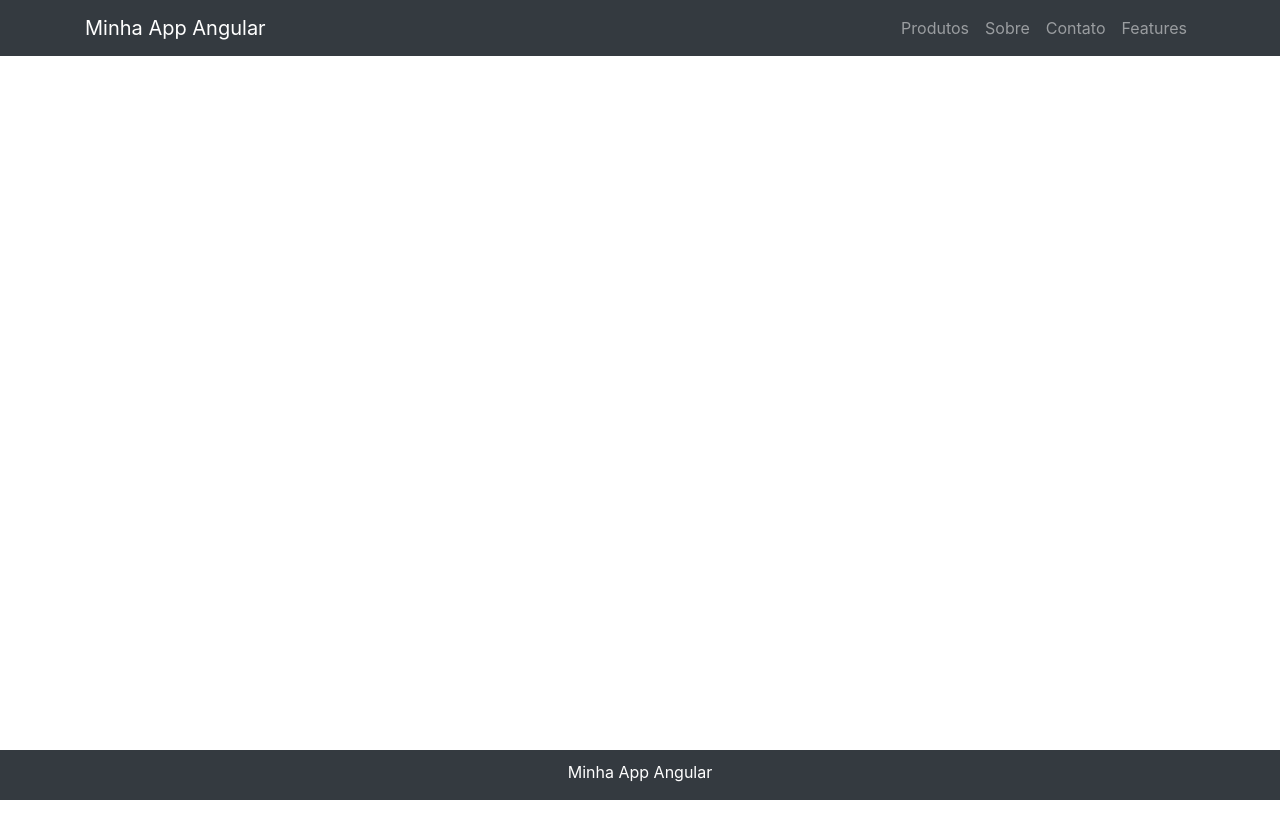
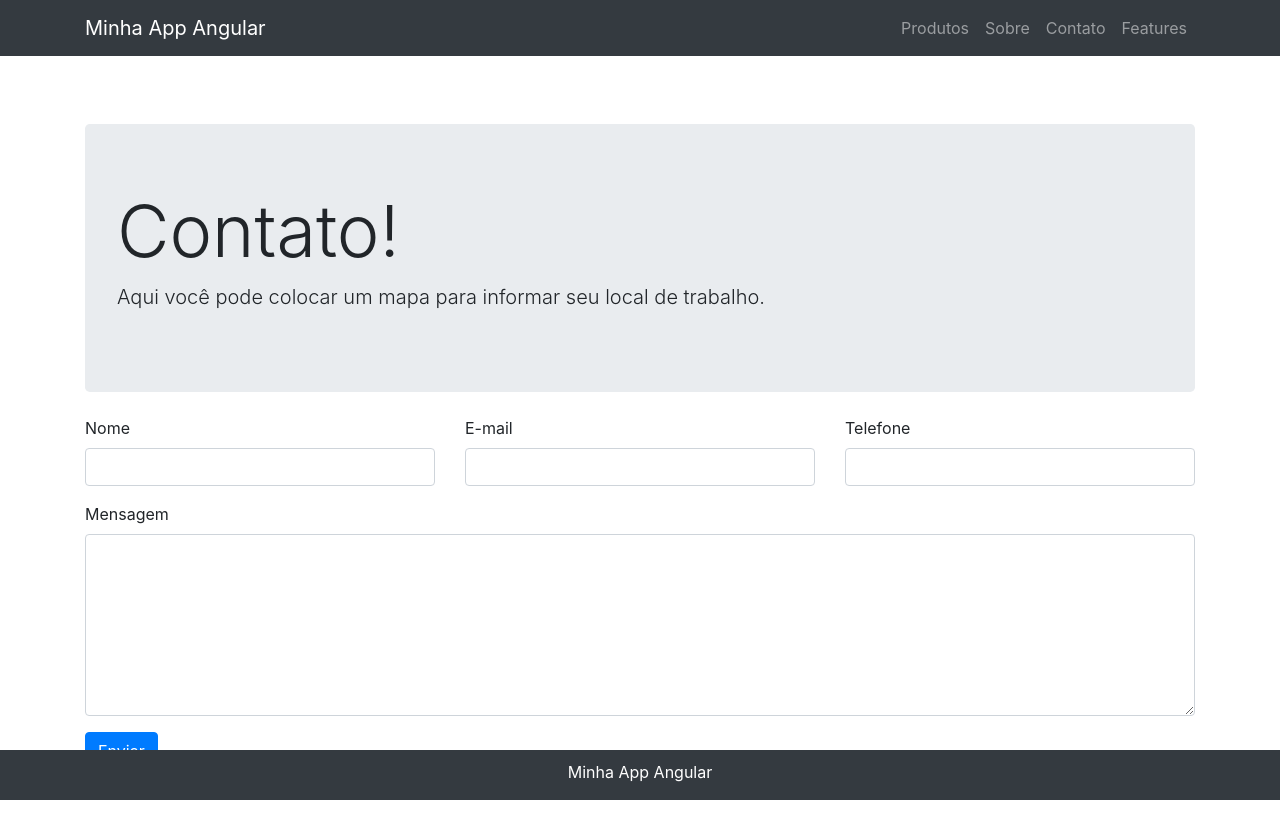
Before and after one commit to WilliamGBrito/spa-com-angular, an Angular app: page /contato in a window 1280 px wide. Shown: the top 838 px of the page. Before the commit the page ends 800 px from the top, so only its background shows below. Built offline with nearby package versions, Linux system fonts and the light colour scheme.

Commit message:
Adicionado conteudo nos components menu, contato, sobre

```diff
--- a/src/app/institucional/contato/contato.component.html
+++ b/src/app/institucional/contato/contato.component.html
@@ -1 +1,41 @@
-<p>contato works!</p>
+<!-- Page Content -->
+<div class="container main-container">
+
+  <!-- Jumbotron Header -->
+  <header class="jumbotron my-4">
+    <h1 class="display-3">Contato!</h1>
+    <p class="lead">Aqui você pode colocar um mapa para informar seu local de trabalho.</p>
+  </header>
+
+  <form class="mbr-form">
+    <div class="row row-sm-offset">
+      <div class="col-md-4 multi-horizontal" data-for="name">
+        <div class="form-group">
+          <label class="form-control-label mbr-fonts-style display-7" for="name-form1-2w">Nome</label>
+          <input type="text" class="form-control" name="name" data-form-field="Name" required="" id="name-form1-2w">
+        </div>
+      </div>
+      <div class="col-md-4 multi-horizontal" data-for="email">
+        <div class="form-group">
+          <label class="form-control-label mbr-fonts-style display-7" for="email-form1-2w">E-mail</label>
+          <input type="email" class="form-control" name="email" data-form-field="Email" required="" id="email-form1-2w">
+        </div>
+      </div>
+      <div class="col-md-4 multi-horizontal" data-for="phone">
+        <div class="form-group">
+          <label class="form-control-label mbr-fonts-style display-7" for="phone-form1-2w">Telefone</label>
+          <input type="tel" class="form-control" name="phone" data-form-field="Phone" id="phone-form1-2w">
+        </div>
+      </div>
+    </div>
+    <div class="form-group" data-for="message">
+      <label class="form-control-label mbr-fonts-style display-7" for="message-form1-2w">Mensagem</label>
+      <textarea type="text" class="form-control" name="message" rows="7" data-form-field="Message" id="message-form1-2w"></textarea>
+    </div>
+
+    <span class="input-group-btn">
+      <button href="" type="submit" class="btn btn-primary btn-form display-4">Enviar</button>
+    </span>
+  </form>
+</div>
+<br>
--- a/src/app/institucional/sobre/sobre.component.html
+++ b/src/app/institucional/sobre/sobre.component.html
@@ -1 +1,116 @@
-<p>sobre works!</p>
+<div class="bg-light">
+  <div class="container py-5">
+    <div class="row h-100 align-items-center py-5">
+      <div class="col-lg-6">
+        <h1 class="display-4">Quem somos</h1>
+        <p class="lead text-muted mb-0">Utilize a criatividade aqui!</p>
+      </div>
+      <div class="col-lg-6 d-none d-lg-block"><img src="https://res.cloudinary.com/mhmd/image/upload/v1556834136/illus_kftyh4.png" alt="" class="img-fluid"></div>
+    </div>
+  </div>
+</div>
+
+<div class="bg-white py-5">
+  <div class="container py-5">
+    <div class="row align-items-center mb-5">
+      <div class="col-lg-6 order-2 order-lg-1"><i class="fa fa-bar-chart fa-2x mb-3 text-primary"></i>
+        <h2 class="font-weight-light">Lorem ipsum dolor sit amet</h2>
+        <p class="font-italic text-muted mb-4">Lorem ipsum dolor sit amet, consectetur adipisicing elit, sed do
+          eiusmod tempor incididunt ut labore et dolore magna aliqua.</p><a href="#" class="btn btn-light px-5 rounded-pill shadow-sm">Learn More</a>
+      </div>
+      <div class="col-lg-5 px-5 mx-auto order-1 order-lg-2"><img src="https://res.cloudinary.com/mhmd/image/upload/v1556834139/img-1_e25nvh.jpg" alt="" class="img-fluid mb-4 mb-lg-0"></div>
+    </div>
+    <div class="row align-items-center">
+      <div class="col-lg-5 px-5 mx-auto"><img src="https://res.cloudinary.com/mhmd/image/upload/v1556834136/img-2_vdgqgn.jpg" alt="" class="img-fluid mb-4 mb-lg-0"></div>
+      <div class="col-lg-6"><i class="fa fa-leaf fa-2x mb-3 text-primary"></i>
+        <h2 class="font-weight-light">Lorem ipsum dolor sit amet</h2>
+        <p class="font-italic text-muted mb-4">Lorem ipsum dolor sit amet, consectetur adipisicing elit, sed do
+          eiusmod tempor incididunt ut labore et dolore magna aliqua.</p><a href="#" class="btn btn-light px-5 rounded-pill shadow-sm">Learn More</a>
+      </div>
+    </div>
+  </div>
+</div>
+
+<div class="bg-light py-5">
+  <div class="container py-5">
+    <div class="row mb-4">
+      <div class="col-lg-5">
+        <h2 class="display-4 font-weight-light">Our team</h2>
+        <p class="font-italic text-muted">Lorem ipsum dolor sit amet, consectetur adipisicing elit.</p>
+      </div>
+    </div>
+
+    <div class="row text-center">
+      <!-- Team item-->
+      <div class="col-xl-3 col-sm-6 mb-5">
+        <div class="bg-white rounded shadow-sm py-5 px-4"><img src="https://res.cloudinary.com/mhmd/image/upload/v1556834132/avatar-4_ozhrib.png" alt="" width="100" class="img-fluid rounded-circle mb-3 img-thumbnail shadow-sm">
+          <h5 class="mb-0">Manuella Nevoresky</h5><span class="small text-uppercase text-muted">CEO -
+            Founder</span>
+          <ul class="social mb-0 list-inline mt-3">
+            <li class="list-inline-item"><a href="#" class="social-link"><i class="fa fa-facebook-f"></i></a></li>
+            <li class="list-inline-item"><a href="#" class="social-link"><i class="fa fa-twitter"></i></a>
+            </li>
+            <li class="list-inline-item"><a href="#" class="social-link"><i class="fa fa-instagram"></i></a>
+            </li>
+            <li class="list-inline-item"><a href="#" class="social-link"><i class="fa fa-linkedin"></i></a>
+            </li>
+          </ul>
+        </div>
+      </div>
+      <!-- End-->
+
+      <!-- Team item-->
+      <div class="col-xl-3 col-sm-6 mb-5">
+        <div class="bg-white rounded shadow-sm py-5 px-4"><img src="https://res.cloudinary.com/mhmd/image/upload/v1556834130/avatar-3_hzlize.png" alt="" width="100" class="img-fluid rounded-circle mb-3 img-thumbnail shadow-sm">
+          <h5 class="mb-0">Samuel Hardy</h5><span class="small text-uppercase text-muted">CEO - Founder</span>
+          <ul class="social mb-0 list-inline mt-3">
+            <li class="list-inline-item"><a href="#" class="social-link"><i class="fa fa-facebook-f"></i></a></li>
+            <li class="list-inline-item"><a href="#" class="social-link"><i class="fa fa-twitter"></i></a>
+            </li>
+            <li class="list-inline-item"><a href="#" class="social-link"><i class="fa fa-instagram"></i></a>
+            </li>
+            <li class="list-inline-item"><a href="#" class="social-link"><i class="fa fa-linkedin"></i></a>
+            </li>
+          </ul>
+        </div>
+      </div>
+      <!-- End-->
+
+      <!-- Team item-->
+      <div class="col-xl-3 col-sm-6 mb-5">
+        <div class="bg-white rounded shadow-sm py-5 px-4"><img src="https://res.cloudinary.com/mhmd/image/upload/v1556834133/avatar-2_f8dowd.png" alt="" width="100" class="img-fluid rounded-circle mb-3 img-thumbnail shadow-sm">
+          <h5 class="mb-0">Tom Sunderland</h5><span class="small text-uppercase text-muted">CEO -
+            Founder</span>
+          <ul class="social mb-0 list-inline mt-3">
+            <li class="list-inline-item"><a href="#" class="social-link"><i class="fa fa-facebook-f"></i></a></li>
+            <li class="list-inline-item"><a href="#" class="social-link"><i class="fa fa-twitter"></i></a>
+            </li>
+            <li class="list-inline-item"><a href="#" class="social-link"><i class="fa fa-instagram"></i></a>
+            </li>
+            <li class="list-inline-item"><a href="#" class="social-link"><i class="fa fa-linkedin"></i></a>
+            </li>
+          </ul>
+        </div>
+      </div>
+      <!-- End-->
+
+      <!-- Team item-->
+      <div class="col-xl-3 col-sm-6 mb-5">
+        <div class="bg-white rounded shadow-sm py-5 px-4"><img src="https://res.cloudinary.com/mhmd/image/upload/v1556834133/avatar-1_s02nlg.png" alt="" width="100" class="img-fluid rounded-circle mb-3 img-thumbnail shadow-sm">
+          <h5 class="mb-0">John Tarly</h5><span class="small text-uppercase text-muted">CEO - Founder</span>
+          <ul class="social mb-0 list-inline mt-3">
+            <li class="list-inline-item"><a href="#" class="social-link"><i class="fa fa-facebook-f"></i></a></li>
+            <li class="list-inline-item"><a href="#" class="social-link"><i class="fa fa-twitter"></i></a>
+            </li>
+            <li class="list-inline-item"><a href="#" class="social-link"><i class="fa fa-instagram"></i></a>
+            </li>
+            <li class="list-inline-item"><a href="#" class="social-link"><i class="fa fa-linkedin"></i></a>
+            </li>
+          </ul>
+        </div>
+      </div>
+      <!-- End-->
+
+    </div>
+  </div>
+</div>
--- a/src/app/navegacao/menu/menu.component.html
+++ b/src/app/navegacao/menu/menu.component.html
@@ -1,20 +1,20 @@
 <!-- Navigation -->
 <nav class="navbar navbar-expand-lg navbar-dark bg-dark fixed-top">
   <div class="container">
-    <a class="navbar-brand" href="#">Minha App Angular</a>
+    <a class="navbar-brand" [routerLink]="['/home']">Minha App Angular</a>
     <button class="navbar-toggler" type="button" data-toggle="collapse" data-target="#navbarResponsive" aria-controls="navbarResponsive" aria-expanded="false" aria-label="Toggle navigation">
       <span class="navbar-toggler-icon"></span>
     </button>
     <div class="collapse navbar-collapse" id="navbarResponsive">
       <ul class="navbar-nav ml-auto">
         <li class="nav-item">
-          <a class="nav-link" href="#">Produtos</a>
+          <a class="nav-link" [routerLink]="['/produtos']">Produtos</a>
         </li>
         <li class="nav-item">
-          <a class="nav-link" href="#">Sobre</a>
+          <a class="nav-link" [routerLink]="['/sobre']">Sobre</a>
         </li>
         <li class="nav-item">
-          <a class="nav-link" href="#">Contato</a>
+          <a class="nav-link" [routerLink]="['/contato']">Contato</a>
         </li>
         <li class="nav-item">
           <a class="nav-link" href="#">Features</a>
```
